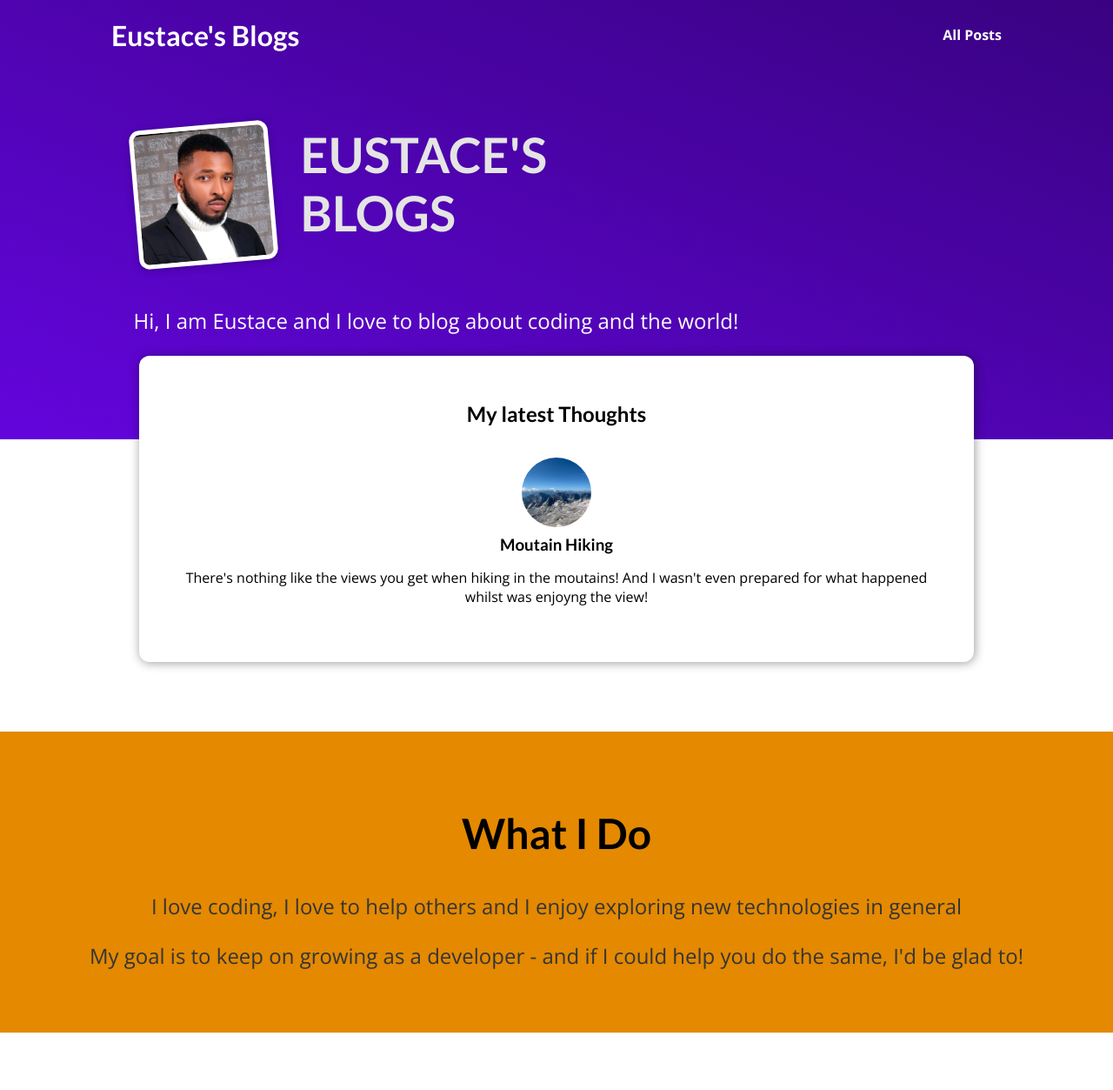
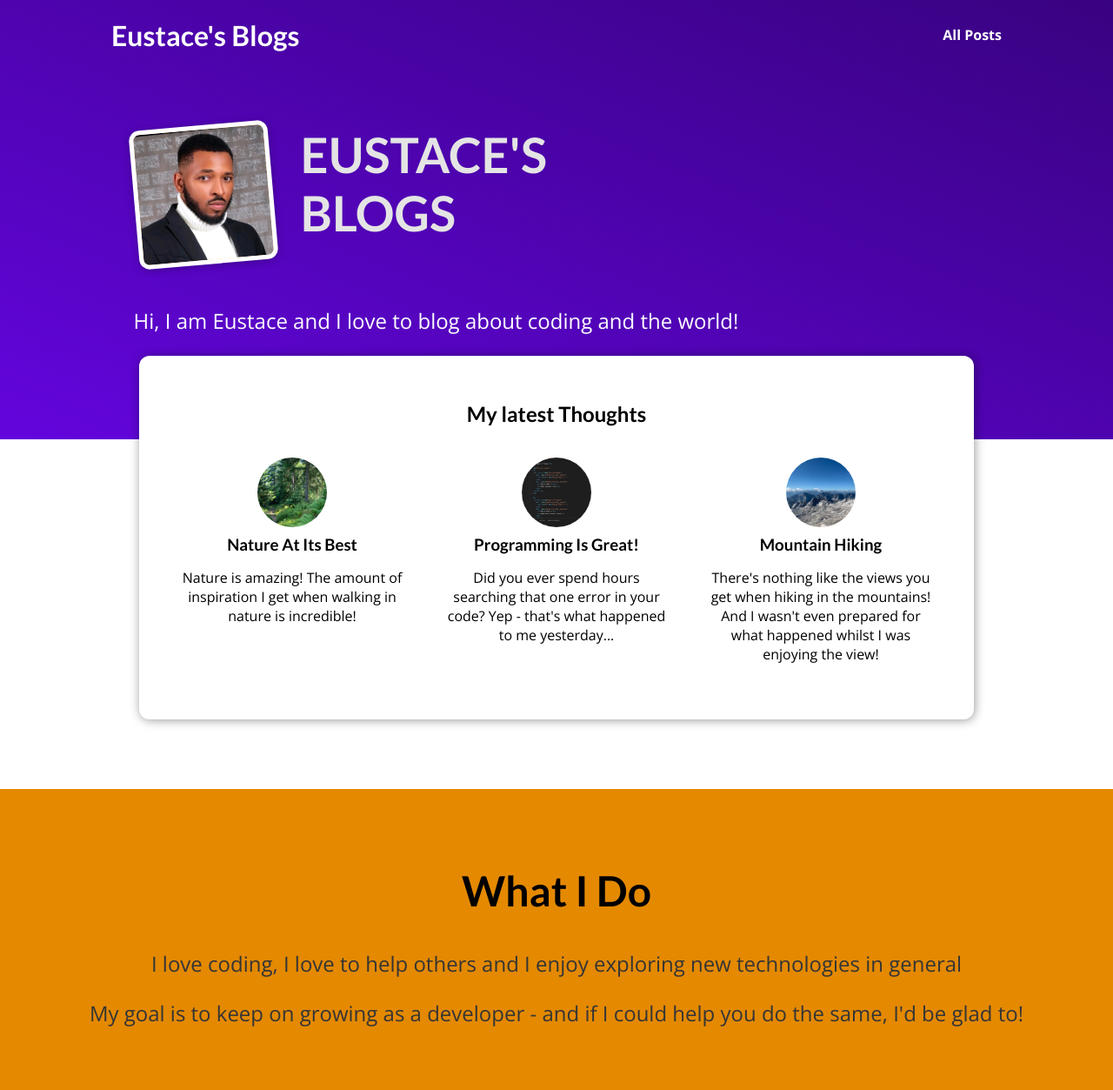
Before and after one commit to eusoncode/Blogs, a Django app: page /blogs/ in a window 1280 px wide. Shown: the whole page at 87% size. Before the commit the page ends 1187 px from the top, so only its background shows below. Run offline with Django 3.2, Linux system fonts and the light colour scheme.

Commit message:
Added dummy data

```diff
--- a/blogs/templates/blogs/includes/post.html
+++ b/blogs/templates/blogs/includes/post.html
@@ -2,12 +2,12 @@
 
 <li>
   <article class="post">
-    <a href="{% url "post-detail-page" "the-mountains" %}">
-      <img src="{% static "blogs/images/mountains.jpg" %}" alt="Mountain Hiking"/>
+    <a href="{% url "post-detail-page" post.slug %}">
+      <img src="{% static "blogs/images/"|add:post.image %}" alt="{{post.title}}"/>
       <div class="post__content">
-        <h3>Moutain Hiking</h3>
+        <h3>{{post.title}}</h3>
         <p>
-          There's nothing like the views you get when hiking in the moutains! And I wasn't even prepared for what happened whilst was enjoyng the view!
+          {{post.excerpt}}
         </p>
       </div>
     </a>
--- a/blogs/views.py
+++ b/blogs/views.py
@@ -1,9 +1,85 @@
 from django.shortcuts import render
+from datetime import date
+
+all_posts = [
+    {
+        "slug": "hike-in-the-mountains",
+        "image": "mountains.jpg",
+        "author": "Eustace",
+        "date": date(2025, 2, 20),
+        "title": "Mountain Hiking",
+        "excerpt": "There's nothing like the views you get when hiking in the mountains! And I wasn't even prepared for what happened whilst I was enjoying the view!",
+        "content": """
+          Lorem ipsum dolor sit amet consectetur adipisicing elit. Officiis nobis
+          aperiam est praesentium, quos iste consequuntur omnis exercitationem quam
+          velit labore vero culpa ad mollitia? Quis architecto ipsam nemo. Odio.
+
+          Lorem ipsum dolor sit amet consectetur adipisicing elit. Officiis nobis
+          aperiam est praesentium, quos iste consequuntur omnis exercitationem quam
+          velit labore vero culpa ad mollitia? Quis architecto ipsam nemo. Odio.
+
+          Lorem ipsum dolor sit amet consectetur adipisicing elit. Officiis nobis
+          aperiam est praesentium, quos iste consequuntur omnis exercitationem quam
+          velit labore vero culpa ad mollitia? Quis architecto ipsam nemo. Odio.
+        """
+    },
+    {
+        "slug": "programming-is-fun",
+        "image": "coding.jpg",
+        "author": "Maximilian",
+        "date": date(2022, 3, 10),
+        "title": "Programming Is Great!",
+        "excerpt": "Did you ever spend hours searching that one error in your code? Yep - that's what happened to me yesterday...",
+        "content": """
+          Lorem ipsum dolor sit amet consectetur adipisicing elit. Officiis nobis
+          aperiam est praesentium, quos iste consequuntur omnis exercitationem quam
+          velit labore vero culpa ad mollitia? Quis architecto ipsam nemo. Odio.
+
+          Lorem ipsum dolor sit amet consectetur adipisicing elit. Officiis nobis
+          aperiam est praesentium, quos iste consequuntur omnis exercitationem quam
+          velit labore vero culpa ad mollitia? Quis architecto ipsam nemo. Odio.
+
+          Lorem ipsum dolor sit amet consectetur adipisicing elit. Officiis nobis
+          aperiam est praesentium, quos iste consequuntur omnis exercitationem quam
+          velit labore vero culpa ad mollitia? Quis architecto ipsam nemo. Odio.
+        """
+    },
+    {
+        "slug": "into-the-woods",
+        "image": "woods.jpg",
+        "author": "Maximilian",
+        "date": date(2020, 8, 5),
+        "title": "Nature At Its Best",
+        "excerpt": "Nature is amazing! The amount of inspiration I get when walking in nature is incredible!",
+        "content": """
+          Lorem ipsum dolor sit amet consectetur adipisicing elit. Officiis nobis
+          aperiam est praesentium, quos iste consequuntur omnis exercitationem quam
+          velit labore vero culpa ad mollitia? Quis architecto ipsam nemo. Odio.
+
+          Lorem ipsum dolor sit amet consectetur adipisicing elit. Officiis nobis
+          aperiam est praesentium, quos iste consequuntur omnis exercitationem quam
+          velit labore vero culpa ad mollitia? Quis architecto ipsam nemo. Odio.
+
+          Lorem ipsum dolor sit amet consectetur adipisicing elit. Officiis nobis
+          aperiam est praesentium, quos iste consequuntur omnis exercitationem quam
+          velit labore vero culpa ad mollitia? Quis architecto ipsam nemo. Odio.
+        """
+    }
+]
+
+# Helper functions
+
+def get_date(post):
+    return post['date']
 
 # Create your views here.
 
 def starting_page(request):
-    return render(request, "blogs/index.html")
+    sorted_posts = sorted(all_posts, key=get_date)
+    latest_posts = sorted_posts[-3:]
+    return render(request, "blogs/index.html", {
+        "posts": latest_posts
+    })
 
 def posts(request):
     return render(request, "blogs/all-posts.html")
```
Also changed, not shown: blogs/templates/blogs/index.html (+9 -4 lines).
